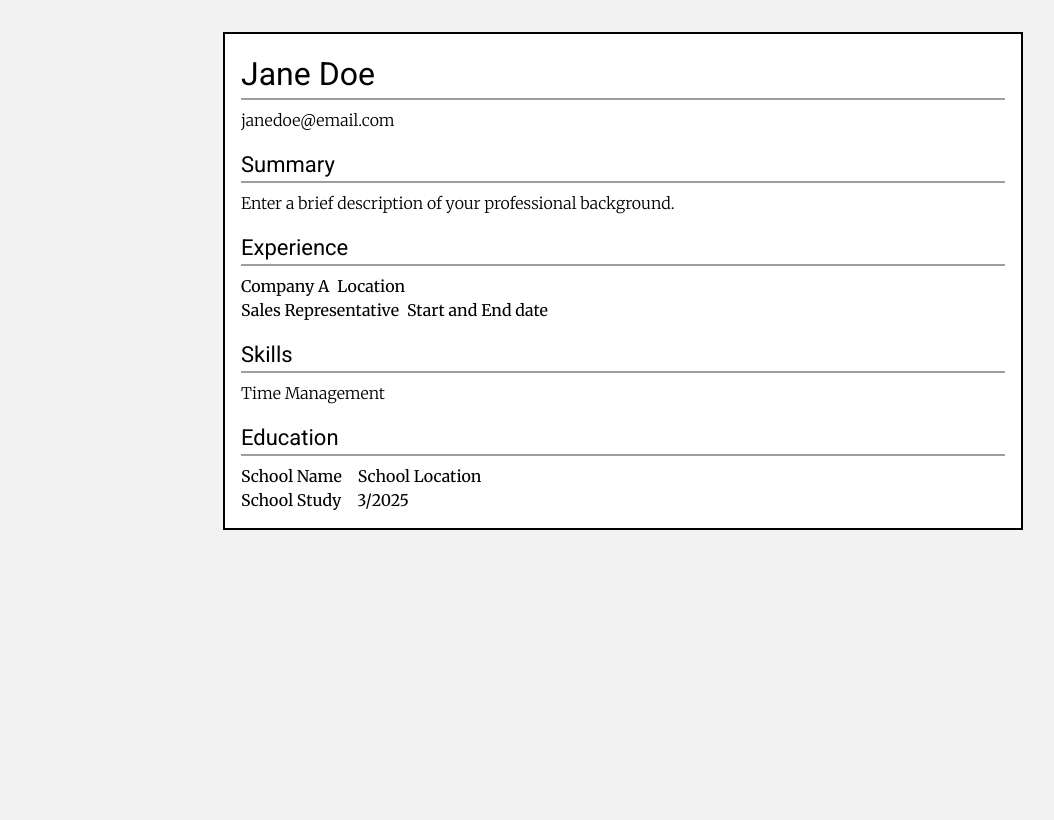
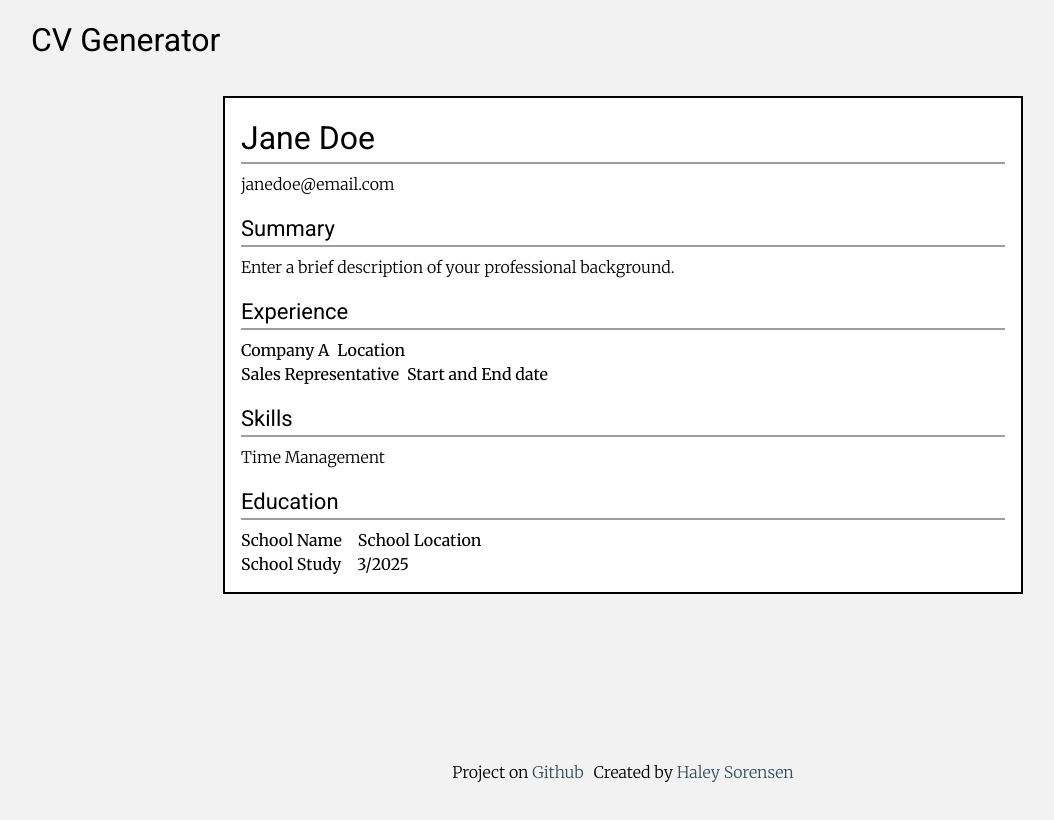
Before and after one commit to Hsoren31/cv-app, a React (Vite) app: page / in a window 1280 px wide. Shown: the top 820 px of the page, without its empty margins (17-1071 px from the left). Built offline with nearby package versions, Linux system fonts and the light colour scheme.

Commit message:
Feat: Add project title and links to project on gh

```diff
--- a/index.html
+++ b/index.html
@@ -19,7 +19,17 @@
     />
   </head>
   <body>
+    <header>
+      <h1>CV Generator</h1>
+    </header>
     <section id="root"></section>
+    <footer>
+      <p>
+        Project on
+        <a href="https://github.com/Hsoren31/cv-app">Github</a>
+      </p>
+      <p>Created by <a href="https://github.com/Hsoren31">Haley Sorensen</a></p>
+    </footer>
     <script type="module" src="/src/main.jsx"></script>
   </body>
 </html>
--- a/src/index.css
+++ b/src/index.css
@@ -35,11 +35,21 @@
   padding: 0;
 }
 
+header {
+  display: flex;
+  justify-content: start;
+  margin-top: 1rem;
+  padding-left: 3rem;
+}
+
 body {
   line-height: 1.5;
   -webkit-font-smoothing: antialiased;
   background-color: var(--clr-light-gray);
   min-height: 100vh;
+
+  display: flex;
+  flex-direction: column;
 }
 
 input,
@@ -47,6 +57,11 @@ button,
 textarea,
 select {
   font: inherit;
+}
+
+a {
+  color: var(--clr-highlight);
+  text-decoration: none;
 }
 
 p,
@@ -94,3 +109,14 @@ button:hover {
   background-color: var(--clr-overlay);
   color: var(--clr-white);
 }
+
+#root {
+  flex: 1;
+}
+
+footer {
+  display: flex;
+  gap: 10px;
+  justify-content: center;
+  padding: 1rem 0;
+}
```
